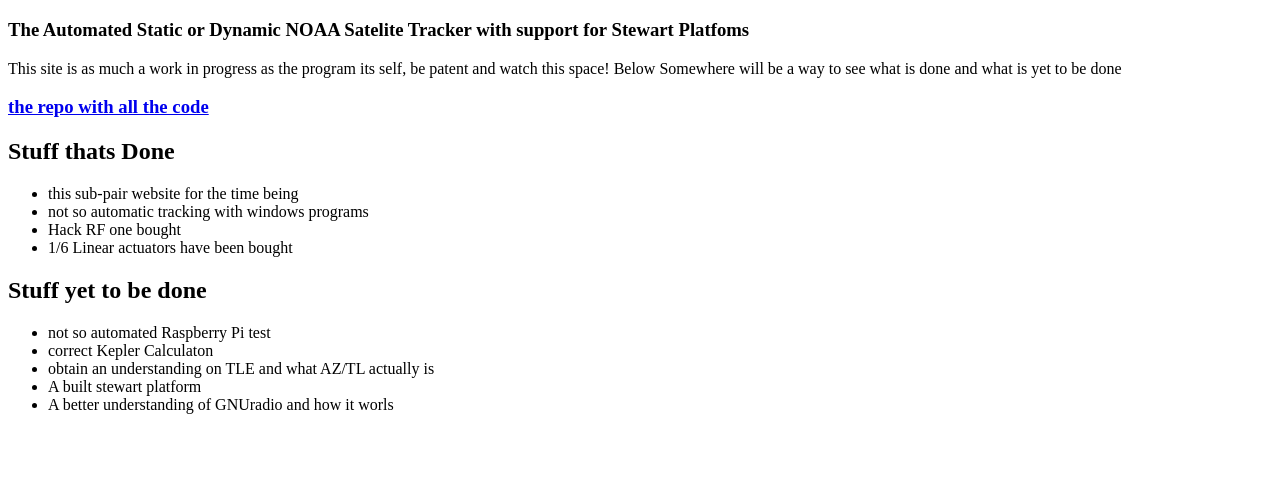
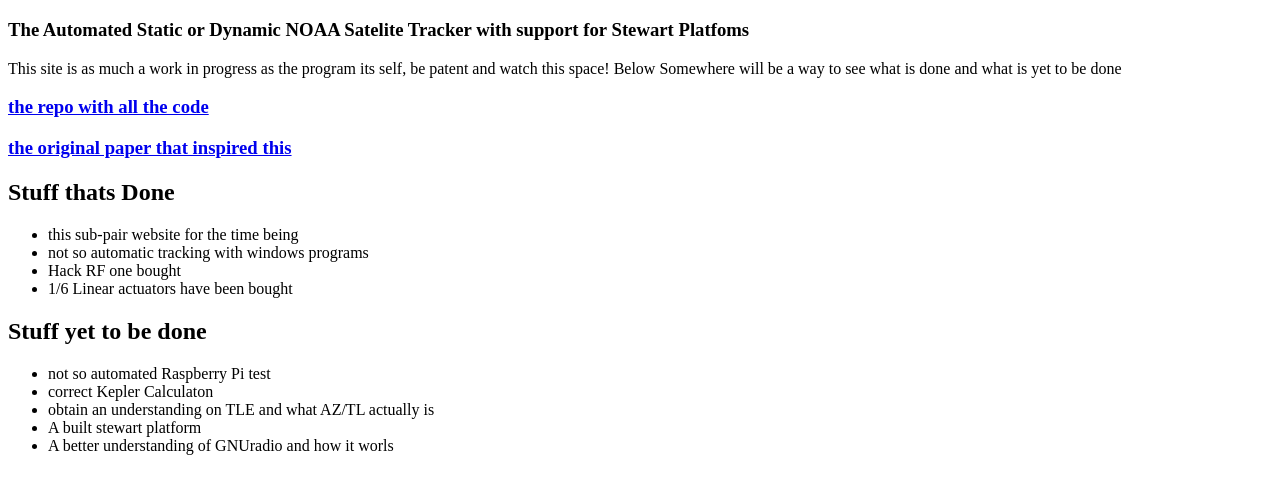
Before and after one commit to Dappleface/dappleface.github.io, a plain HTML site: page index.html in a window 1280 px wide. Shown: the part 61-554 px from the top of the page. Drawn offline with Linux system fonts and the light colour scheme.

Commit message:
added the original libary

```diff
--- a/index.html
+++ b/index.html
@@ -9,6 +9,7 @@
             This site is as much a work in progress as the program its self, be patent and watch this space! Below Somewhere will be a way to see what is done and what is yet to be done
         </p>
         <a href=https://github.com/Dappleface/Auto-NOAA><h3>the repo with all the code</h3></a>
+        <a href="https://core.ac.uk/download/pdf/35465965.pdf"><h3>the original paper that inspired this</h3></a>
         <h2>Stuff thats Done</h2>
         <ul>
             <li>this sub-pair website for the time being</li>
```
